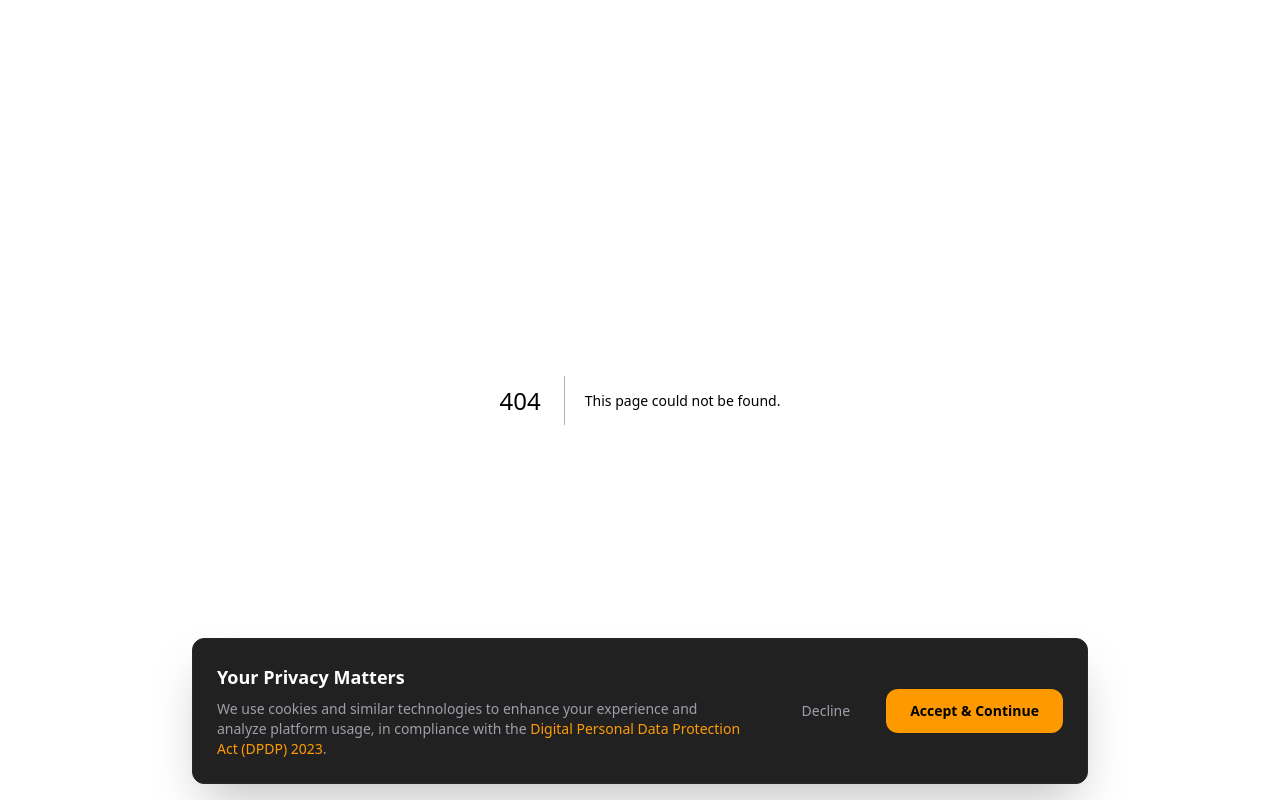
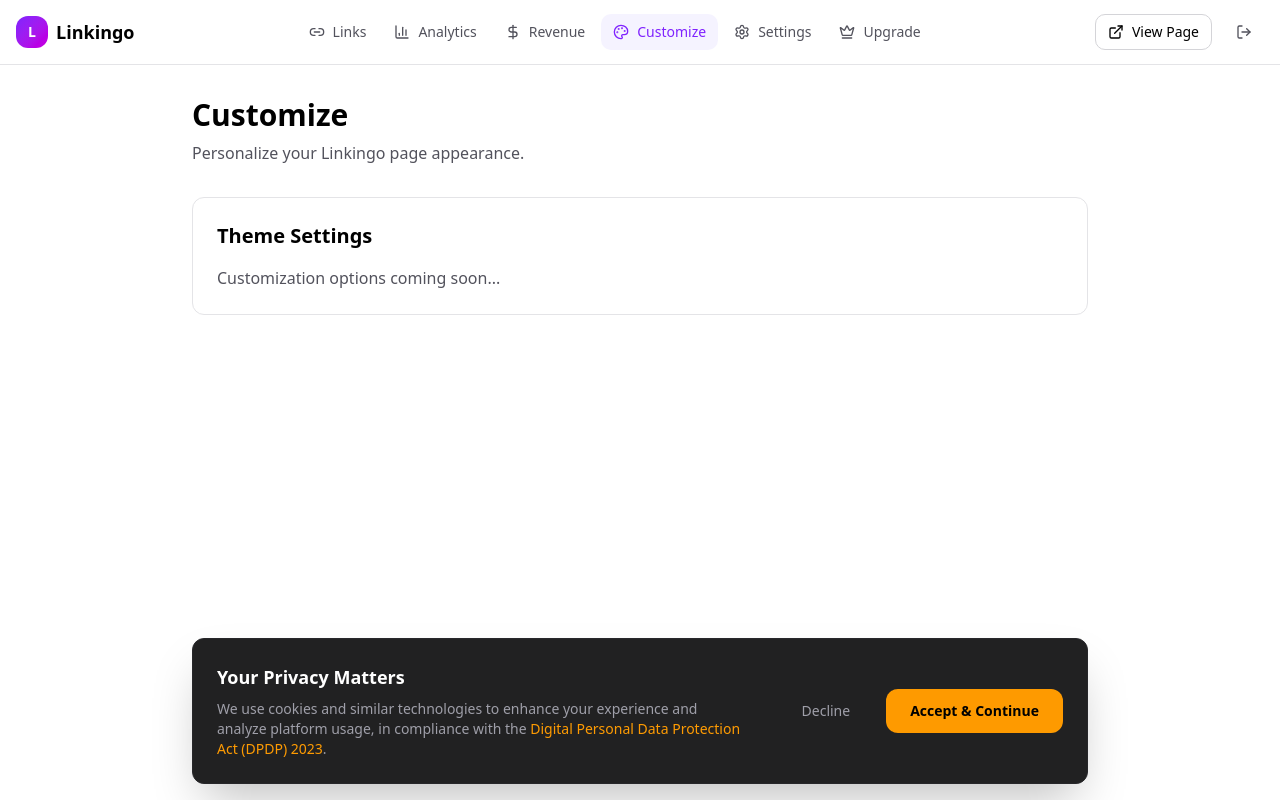
Before and after one commit to aitechquest2025/Linkingo, a Next.js app: page /dashboard/customize in a window 1280 px wide. Before the commit this address had no page. Built offline with nearby package versions, Linux system fonts and the light colour scheme; no server answers.

Commit message:
feat: implement horizontal navigation with all dashboard tabs

```diff
--- /dev/null
+++ b/app/(dashboard)/dashboard/analytics/page.tsx
@@ -0,0 +1,25 @@
+export default function AnalyticsPage() {
+    return (
+        <div className="max-w-6xl mx-auto space-y-8">
+            <div>
+                <h1 className="text-3xl font-bold text-black dark:text-white mb-2">Analytics</h1>
+                <p className="text-zinc-600 dark:text-zinc-400">Track your link performance and audience insights.</p>
+            </div>
+
+            <div className="grid gap-4 md:grid-cols-3">
+                <div className="p-6 border border-zinc-200 dark:border-zinc-800 rounded-lg bg-white dark:bg-zinc-900">
+                    <p className="text-sm text-zinc-600 dark:text-zinc-400">Total Clicks</p>
+                    <p className="text-3xl font-bold text-black dark:text-white mt-2">0</p>
+                </div>
+                <div className="p-6 border border-zinc-200 dark:border-zinc-800 rounded-lg bg-white dark:bg-zinc-900">
+                    <p className="text-sm text-zinc-600 dark:text-zinc-400">Page Views</p>
+                    <p className="text-3xl font-bold text-black dark:text-white mt-2">0</p>
+                </div>
+                <div className="p-6 border border-zinc-200 dark:border-zinc-800 rounded-lg bg-white dark:bg-zinc-900">
+                    <p className="text-sm text-zinc-600 dark:text-zinc-400">Click Rate</p>
+                    <p className="text-3xl font-bold text-black dark:text-white mt-2">0%</p>
+                </div>
+            </div>
+        </div>
+    );
+}
--- /dev/null
+++ b/app/(dashboard)/dashboard/customize/page.tsx
@@ -0,0 +1,15 @@
+export default function CustomizePage() {
+    return (
+        <div className="max-w-4xl mx-auto space-y-8">
+            <div>
+                <h1 className="text-3xl font-bold text-black dark:text-white mb-2">Customize</h1>
+                <p className="text-zinc-600 dark:text-zinc-400">Personalize your Linkingo page appearance.</p>
+            </div>
+
+            <div className="p-6 border border-zinc-200 dark:border-zinc-800 rounded-lg bg-white dark:bg-zinc-900">
+                <h2 className="text-xl font-semibold text-black dark:text-white mb-4">Theme Settings</h2>
+                <p className="text-zinc-600 dark:text-zinc-400">Customization options coming soon...</p>
+            </div>
+        </div>
+    );
+}
--- /dev/null
+++ b/app/(dashboard)/dashboard/revenue/page.tsx
@@ -0,0 +1,21 @@
+export default function RevenuePage() {
+    return (
+        <div className="max-w-6xl mx-auto space-y-8">
+            <div>
+                <h1 className="text-3xl font-bold text-black dark:text-white mb-2">Revenue</h1>
+                <p className="text-zinc-600 dark:text-zinc-400">Track your subscription earnings and payouts.</p>
+            </div>
+
+            <div className="grid gap-4 md:grid-cols-2">
+                <div className="p-6 border border-zinc-200 dark:border-zinc-800 rounded-lg bg-white dark:bg-zinc-900">
+                    <p className="text-sm text-zinc-600 dark:text-zinc-400">Total Revenue</p>
+                    <p className="text-3xl font-bold text-black dark:text-white mt-2">₹0</p>
+                </div>
+                <div className="p-6 border border-zinc-200 dark:border-zinc-800 rounded-lg bg-white dark:bg-zinc-900">
+                    <p className="text-sm text-zinc-600 dark:text-zinc-400">Active Subscribers</p>
+                    <p className="text-3xl font-bold text-black dark:text-white mt-2">0</p>
+                </div>
+            </div>
+        </div>
+    );
+}
--- /dev/null
+++ b/app/(dashboard)/dashboard/settings/page.tsx
@@ -0,0 +1,22 @@
+export default function SettingsPage() {
+    return (
+        <div className="max-w-4xl mx-auto space-y-8">
+            <div>
+                <h1 className="text-3xl font-bold text-black dark:text-white mb-2">Account Settings</h1>
+                <p className="text-zinc-600 dark:text-zinc-400">Manage your profile and preferences.</p>
+            </div>
+
+            <div className="space-y-6">
+                <div className="p-6 border border-zinc-200 dark:border-zinc-800 rounded-lg bg-white dark:bg-zinc-900">
+                    <h2 className="text-xl font-semibold text-black dark:text-white mb-4">Profile Information</h2>
+                    <p className="text-zinc-600 dark:text-zinc-400">Update your username, bio, and social links.</p>
+                </div>
+
+                <div className="p-6 border border-zinc-200 dark:border-zinc-800 rounded-lg bg-white dark:bg-zinc-900">
+                    <h2 className="text-xl font-semibold text-black dark:text-white mb-4">Account Security</h2>
+                    <p className="text-zinc-600 dark:text-zinc-400">Change password and manage security settings.</p>
+                </div>
+            </div>
+        </div>
+    );
+}
--- /dev/null
+++ b/app/(dashboard)/dashboard/upgrade/page.tsx
@@ -0,0 +1,69 @@
+import { Button } from "@/components/ui/button";
+import { Card, CardContent, CardDescription, CardHeader, CardTitle } from "@/components/ui/card";
+import { Check, Crown } from "lucide-react";
+
+export default function UpgradePage() {
+    const features = [
+        "Unlimited links",
+        "Advanced analytics",
+        "Custom domain",
+        "Remove Linkingo branding",
+        "Priority support",
+        "Revenue tracking",
+    ];
+
+    return (
+        <div className="max-w-4xl mx-auto space-y-8">
+            <div className="text-center">
+                <h1 className="text-3xl font-bold text-black dark:text-white mb-2">Upgrade to Pro</h1>
+                <p className="text-zinc-600 dark:text-zinc-400">Unlock all features and grow your audience faster.</p>
+            </div>
+
+            <div className="grid md:grid-cols-2 gap-6">
+                <Card className="border-zinc-200 dark:border-zinc-800 bg-white dark:bg-zinc-900">
+                    <CardHeader>
+                        <CardTitle className="text-black dark:text-white">Free</CardTitle>
+                        <CardDescription>Perfect for getting started</CardDescription>
+                    </CardHeader>
+                    <CardContent>
+                        <div className="text-3xl font-bold text-black dark:text-white mb-6">₹0<span className="text-lg font-normal text-zinc-600 dark:text-zinc-400">/month</span></div>
+                        <ul className="space-y-3">
+                            <li className="flex items-center text-zinc-600 dark:text-zinc-400">
+                                <Check className="mr-2 h-4 w-4 text-green-500" />
+                                Up to 5 links
+                            </li>
+                            <li className="flex items-center text-zinc-600 dark:text-zinc-400">
+                                <Check className="mr-2 h-4 w-4 text-green-500" />
+                                Basic analytics
+                            </li>
+                        </ul>
+                    </CardContent>
+                </Card>
+
+                <Card className="border-violet-500 dark:border-violet-600 bg-gradient-to-br from-violet-50 to-fuchsia-50 dark:from-violet-950/30 dark:to-fuchsia-950/30 relative overflow-hidden">
+                    <div className="absolute top-4 right-4">
+                        <Crown className="h-6 w-6 text-violet-600 dark:text-violet-400" />
+                    </div>
+                    <CardHeader>
+                        <CardTitle className="text-black dark:text-white">Pro</CardTitle>
+                        <CardDescription>For serious creators</CardDescription>
+                    </CardHeader>
+                    <CardContent>
+                        <div className="text-3xl font-bold text-black dark:text-white mb-6">₹299<span className="text-lg font-normal text-zinc-600 dark:text-zinc-400">/month</span></div>
+                        <ul className="space-y-3 mb-6">
+                            {features.map((feature) => (
+                                <li key={feature} className="flex items-center text-zinc-700 dark:text-zinc-300">
+                                    <Check className="mr-2 h-4 w-4 text-violet-600 dark:text-violet-400" />
+                                    {feature}
+                                </li>
+                            ))}
+                        </ul>
+                        <Button className="w-full bg-violet-600 hover:bg-violet-700 text-white">
+                            Upgrade Now
+                        </Button>
+                    </CardContent>
+                </Card>
+            </div>
+        </div>
+    );
+}
--- a/app/(dashboard)/layout.tsx
+++ b/app/(dashboard)/layout.tsx
@@ -3,7 +3,7 @@
 import Link from "next/link";
 import { Button } from "@/components/ui/button";
 import { useAuth } from "@/hooks/use-auth";
-import { LayoutDashboard, Link2, Settings, LogOut, CreditCard } from "lucide-react";
+import { Link2, BarChart3, DollarSign, Palette, Settings, Crown, ExternalLink, LogOut } from "lucide-react";
 import { usePathname } from "next/navigation";
 
 export default function DashboardLayout({ children }: { children: React.ReactNode }) {
@@ -11,35 +11,44 @@
     const pathname = usePathname();
 
     const navigation = [
-        { name: "Dashboard", href: "/dashboard", icon: LayoutDashboard },
-        { name: "My Links", href: "/dashboard/links", icon: Link2 },
-        { name: "Subscription", href: "/dashboard/subscription", icon: CreditCard },
+        { name: "Links", href: "/dashboard", icon: Link2 },
+        { name: "Analytics", href: "/dashboard/analytics", icon: BarChart3 },
+        { name: "Revenue", href: "/dashboard/revenue", icon: DollarSign },
+        { name: "Customize", href: "/dashboard/customize", icon: Palette },
         { name: "Settings", href: "/dashboard/settings", icon: Settings },
+        { name: "Upgrade", href: "/dashboard/upgrade", icon: Crown },
     ];
 
     return (
-        <div className="min-h-screen bg-black text-white flex">
-            {/* Sidebar */}
-            <aside className="w-64 border-r border-zinc-800 hidden md:flex flex-col">
-                <div className="p-6">
+        <div className="min-h-screen bg-white dark:bg-black">
+            {/* Top Navigation Bar */}
+            <header className="border-b border-zinc-200 dark:border-zinc-800 bg-white dark:bg-black sticky top-0 z-50">
+                <div className="container mx-auto px-4">
+                    <div className="flex items-center justify-between h-16">
+                        {/* Logo */}
                         <Link href="/" className="flex items-center space-x-2">
                             <div className="size-8 rounded-lg bg-gradient-to-br from-violet-600 to-fuchsia-600 flex items-center justify-center">
-                            <span className="font-bold text-white">L</span>
+                                <span className="font-bold text-white text-sm">L</span>
                             </div>
-                        <span className="font-bold text-xl">Linkingo</span>
+                            <span className="font-bold text-lg text-black dark:text-white">Linkingo</span>
                         </Link>
-                </div>
 
-                <nav className="flex-1 px-4 space-y-2">
+                        {/* Horizontal Navigation */}
+                        <nav className="hidden md:flex items-center space-x-1">
                             {navigation.map((item) => {
                                 const isActive = pathname === item.href;
+                                const Icon = item.icon;
                                 return (
                                     <Link key={item.name} href={item.href}>
                                         <Button
                                             variant="ghost"
-                                    className={`w-full justify-start ${isActive ? "bg-zinc-900 text-white" : "text-zinc-400 hover:text-white hover:bg-zinc-900"}`}
+                                            size="sm"
+                                            className={`${isActive
+                                                    ? "text-violet-600 dark:text-violet-400 bg-violet-50 dark:bg-violet-950/30"
+                                                    : "text-zinc-600 dark:text-zinc-400 hover:text-black dark:hover:text-white hover:bg-zinc-100 dark:hover:bg-zinc-900"
+                                                }`}
                                         >
-                                    <item.icon className="mr-2 h-4 w-4" />
+                                            <Icon className="mr-2 h-4 w-4" />
                                             {item.name}
                                         </Button>
                                     </Link>
@@ -47,29 +56,25 @@
                             })}
                         </nav>
 
-                <div className="p-4 border-t border-zinc-800">
-                    <div className="flex items-center gap-3 mb-4 px-2">
-                        <div className="size-8 rounded-full bg-zinc-800 flex items-center justify-center text-sm font-semibold">
-                            {user?.email?.[0].toUpperCase() || "U"}
-                        </div>
-                        <div className="flex-1 overflow-hidden">
-                            <p className="text-sm font-medium truncate">{user?.email}</p>
-                            <p className="text-xs text-zinc-500 truncate">Free Plan</p>
+                        {/* Right Side Actions */}
+                        <div className="flex items-center gap-3">
+                            <Link href={`/${user?.email?.split('@')[0] || 'preview'}`} target="_blank">
+                                <Button variant="outline" size="sm" className="hidden sm:flex border-zinc-300 dark:border-zinc-700">
+                                    <ExternalLink className="mr-2 h-4 w-4" />
+                                    View Page
+                                </Button>
+                            </Link>
+                            <Button variant="ghost" size="icon" onClick={logout} className="text-zinc-600 dark:text-zinc-400">
+                                <LogOut className="h-4 w-4" />
+                            </Button>
                         </div>
                     </div>
-                    <Button variant="outline" className="w-full text-zinc-400 border-zinc-800 hover:text-white hover:bg-zinc-900" onClick={logout}>
-                        <LogOut className="mr-2 h-4 w-4" />
-                        Log out
-                    </Button>
                 </div>
-            </aside>
+            </header>
 
             {/* Main Content */}
-            <main className="flex-1 flex flex-col min-w-0 overflow-hidden">
-                {/* Mobile Header would go here */}
-                <div className="flex-1 overflow-y-auto p-8">
+            <main className="container mx-auto px-4 py-8">
                 {children}
-                </div>
             </main>
         </div>
     );
```
Also changed, not shown: public/sw.js. Lines whose indentation alone changed are shown as unchanged.
